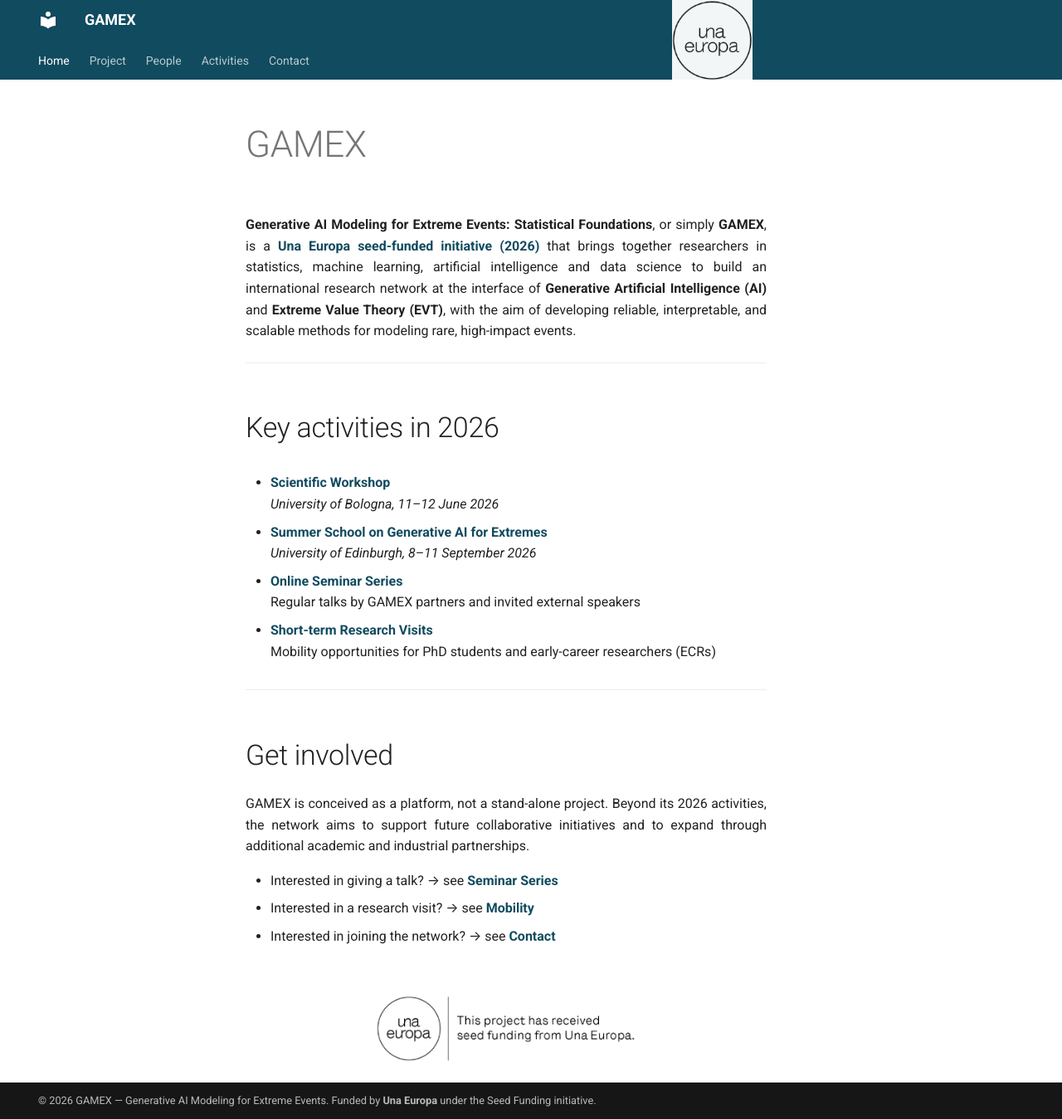
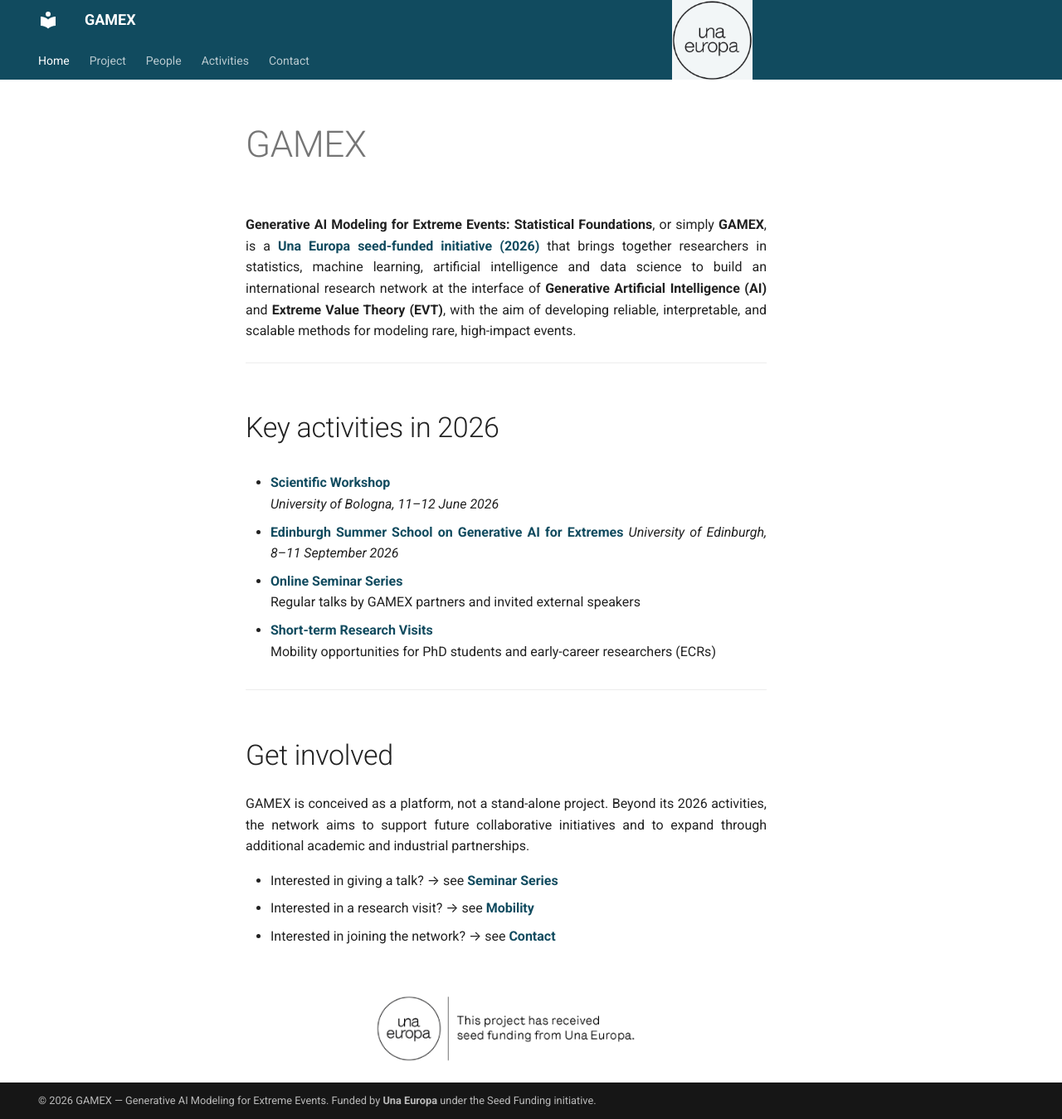
Before and after one commit to gamex-network/gamex-network.github.io, an MkDocs documentation site: the page built from docs/index.md, in a window 1280 px wide and 1349 px high. Shown: the whole window at 83% size. Built offline with MkDocs 1.6.1 and Material for MkDocs 9.7.7, drawn with Linux system fonts in a browser that asks for light colours.

Commit message:
Update homepage summer school title

```diff
--- a/docs/index.md
+++ b/docs/index.md
@@ -10,7 +10,7 @@
 - **[Scientific Workshop](workshop.md)**
   *University of Bologna, 11–12 June 2026*
 
-- **[Summer School on Generative AI for Extremes](school.md)**
+- **[Edinburgh Summer School on Generative AI for Extremes](school.md)**
   *University of Edinburgh, 8–11 September 2026*
 
 - **[Online Seminar Series](seminars.md)**
```
